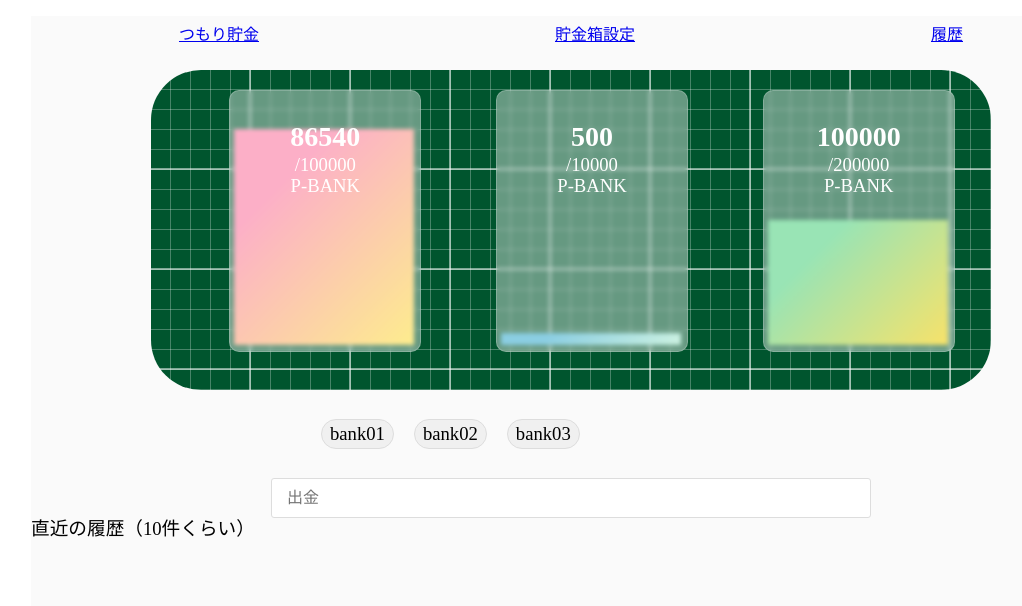
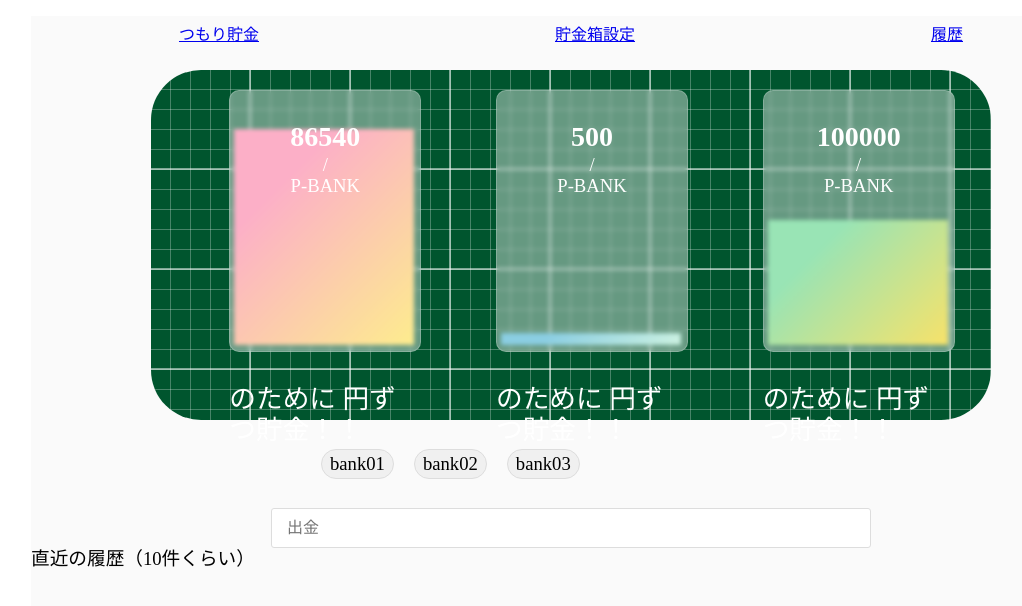
Before and after one commit to kapeing/plan-bank, a Vue app: page / in a window 1280 px wide. Shown: the top 606 px of the page, without its empty margins (69-1091 px from the left). Built offline with nearby package versions, Linux system fonts and the light colour scheme; no server answers; the HTML template or start-up script is replaced by a standard one.

Commit message:
firebaseからデータを取得して表示するのはできた

```diff
--- a/src/components/Top.vue
+++ b/src/components/Top.vue
@@ -5,9 +5,10 @@
         <span class="graph" :style="{height: heights[key]}"></span>
         <div class="bank_box">
           <span class="curent_saved">{{ item.currentSaved }}</span>
-          <span>/{{ item.targetSaved }}</span>
+          <span>/{{ json_data.targetSaved }}</span>
           <span>P-BANK</span>
         </div>
+        <p style="color: #fff;">{{ json_data.savedName }} のために {{json_data.oneTimeSaved }}円ずつ貯金！！</p>
       </li>
     </ul>
     <div class="withdrawal">
@@ -24,6 +25,9 @@
 
 <script>
 const TARGET_SAVED_HEIGHT = 250
+const axios = require('axios')
+
+let url = 'https://kape-plan-bank-default-rtdb.firebaseio.com/plan-bank/'
 
 export default {
   name: 'Top',
@@ -46,7 +50,9 @@ export default {
           class: 'green'
         }
       ],
-      heights: []
+      heights: [],
+      json_data: {},
+      savedName: ''
     }
   },
   mounted: function () {
@@ -59,7 +65,16 @@ export default {
   methods: {
     graphHeight (currentSaved, targetSaved) {
       return (currentSaved * TARGET_SAVED_HEIGHT / targetSaved) + 'px'
+    },
+    getData: function () {
+      let idUrl = url + 1 + '.json'
+      axios.get(idUrl).then((res) => {
+        this.json_data = res.data
+      })
     }
+  },
+  created: function () {
+    this.getData()
   }
 }
 </script>
@@ -68,7 +83,7 @@ export default {
 <style scoped lang="scss">
 .bank_area {
   width: 800px;
-  height: 300px;
+  height: 330px;
   margin: 0 auto;
   padding-top: 20px;
   border-radius: 50px;
```
